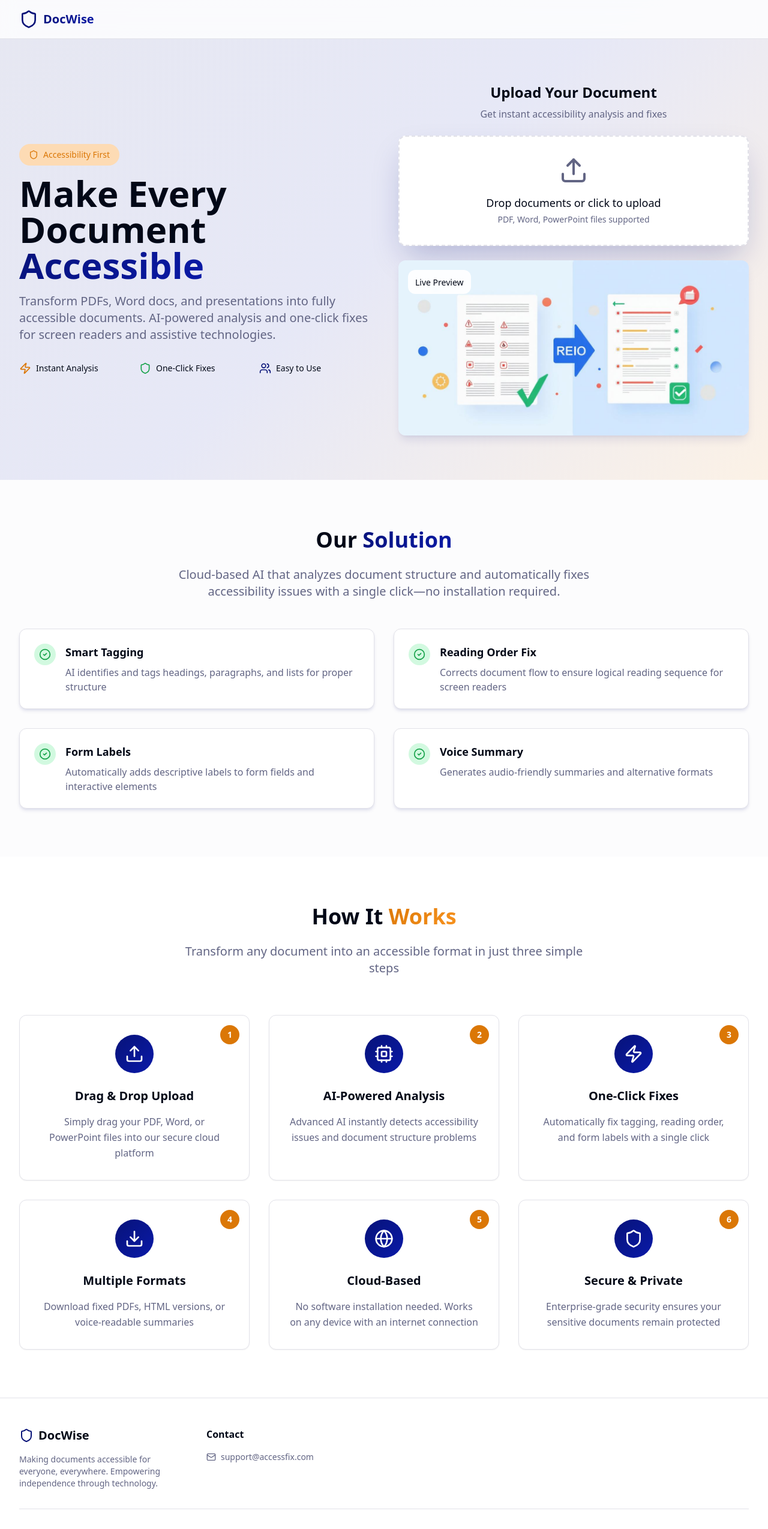
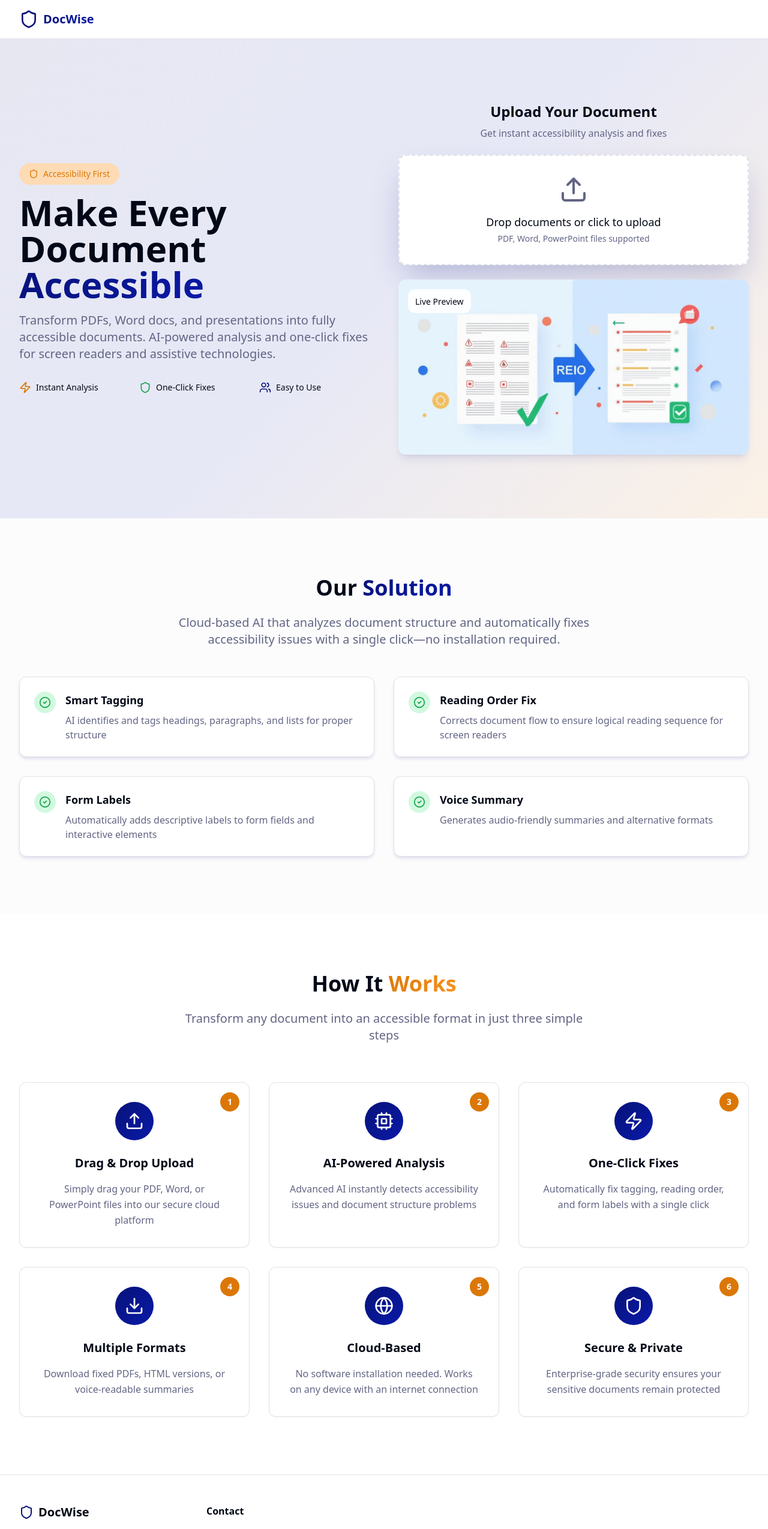
Before and after one commit to febzz26/doc-access-fix, a React (Vite) app: page / in a window 1280 px wide. Shown: the top 2549 px of the page at 60% size. Built offline with nearby package versions, Linux system fonts and the light colour scheme.

Commit message:
Fix alignments and spacing
Refine the layout and spacing across all sections for a more polished and consistent user experience.

```diff
--- a/src/components/features-section.tsx
+++ b/src/components/features-section.tsx
@@ -37,7 +37,7 @@ export const FeaturesSection: React.FC = () => {
   ];
 
   return (
-    <section className="py-12 sm:py-16 lg:py-20">
+    <section className="py-16 sm:py-20 lg:py-24">
       <div className="container mx-auto px-4 sm:px-6 lg:px-8">
         <div className="text-center mb-12 sm:mb-16">
           <h2 className="text-2xl sm:text-3xl md:text-4xl font-bold mb-6">
--- a/src/components/hero-section.tsx
+++ b/src/components/hero-section.tsx
@@ -8,7 +8,7 @@ export const HeroSection: React.FC = () => {
     console.log('Files uploaded:', files);
     // Here you would typically send files to your analysis service
   };
-  return <section className="relative min-h-screen flex items-center justify-center overflow-hidden pt-16">
+  return <section className="relative min-h-screen flex items-center justify-center overflow-hidden">
       {/* Background gradient */}
       <div className="absolute inset-0 bg-gradient-hero opacity-10" />
 
--- a/src/components/problem-solution.tsx
+++ b/src/components/problem-solution.tsx
@@ -33,7 +33,7 @@ export const ProblemSolutionSection: React.FC = () => {
   ];
 
   return (
-    <section className="py-12 sm:py-16 lg:py-20 bg-muted/30">
+    <section className="py-16 sm:py-20 lg:py-24 bg-muted/30">
       <div className="container mx-auto px-4 sm:px-6 lg:px-8">
 
         {/* Solution Section */}
@@ -46,11 +46,11 @@ export const ProblemSolutionSection: React.FC = () => {
             accessibility issues with a single click—no installation required.
           </p>
 
-          <div className="grid sm:grid-cols-2 gap-6 lg:gap-8">
+          <div className="grid sm:grid-cols-2 gap-6 lg:gap-8 text-left">
             {solutionFeatures.map((feature, index) => (
-              <Card key={index} className="text-left bg-card shadow-soft hover:shadow-medium transition-shadow">
+              <Card key={index} className="bg-card shadow-soft hover:shadow-medium transition-shadow">
                 <CardContent className="p-6">
-                  <div className="flex items-start space-x-4">
+                  <div className="flex items-start gap-4">
                     <div className="bg-success-light rounded-full p-2 flex-shrink-0">
                       <feature.icon className="w-5 h-5 text-success" />
                     </div>
--- a/src/pages/Index.tsx
+++ b/src/pages/Index.tsx
@@ -9,9 +9,11 @@ const Index = () => {
   return (
     <div className="min-h-screen bg-background">
       <Navigation />
-      <HeroSection />
-      <ProblemSolutionSection />
-      <FeaturesSection />
+      <main className="pt-16">
+        <HeroSection />
+        <ProblemSolutionSection />
+        <FeaturesSection />
+      </main>
       <Footer />
     </div>
   );
```
